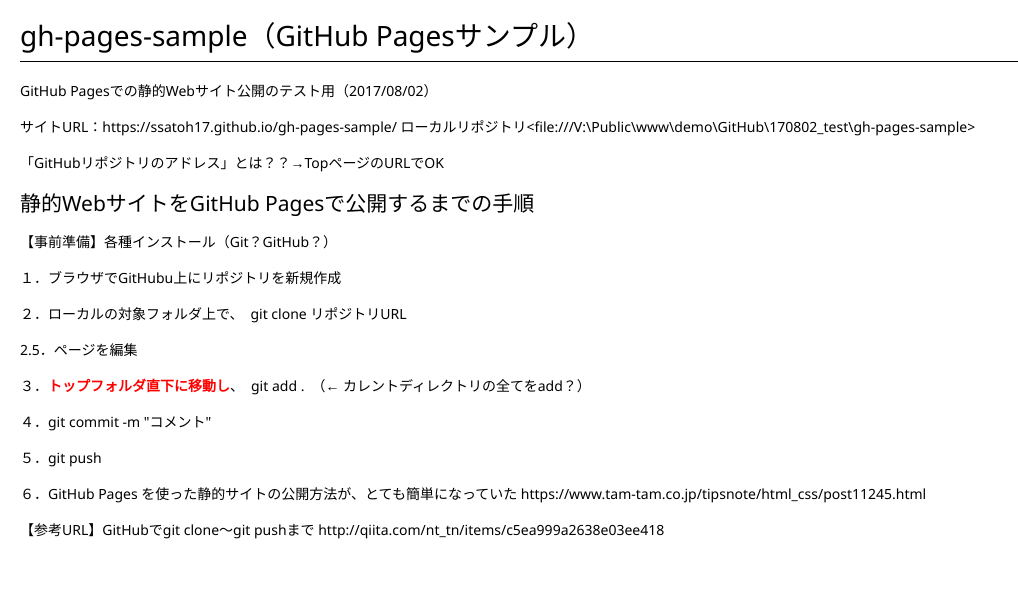
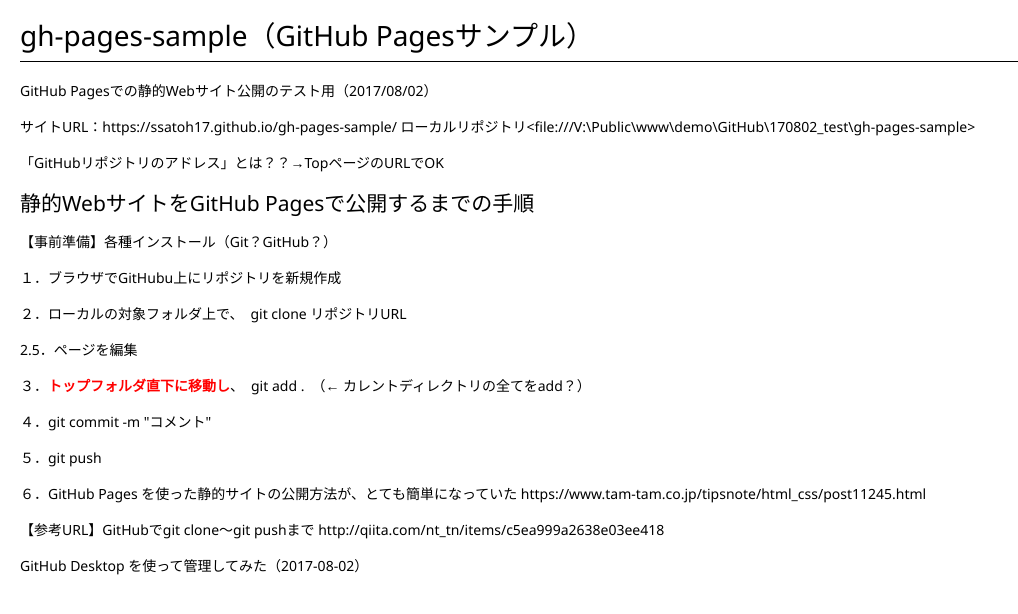
Before and after one commit to ssatoh17/gh-pages-sample, a plain HTML site: page README.html in a window 1280 px wide. Shown: the whole page, without its empty margins (0-1018 px from the left). Drawn offline with Linux system fonts and the light colour scheme.

Commit message:
SourceTreeでコミット

```diff
--- a/README.html
+++ b/README.html
@@ -390,6 +390,7 @@ blockquote {
 <p>５．git push</p>
 <p>６．GitHub Pages を使った静的サイトの公開方法が、とても簡単になっていた https://www.tam-tam.co.jp/tipsnote/html_css/post11245.html</p>
 <p>【参考URL】GitHubでgit clone〜git pushまで http://qiita.com/nt_tn/items/c5ea999a2638e03ee418</p>
+<p>GitHub Desktop を使って管理してみた（2017-08-02）</p>
 
 </body>
 </html>
```
Also changed, not shown: 1 other file.
